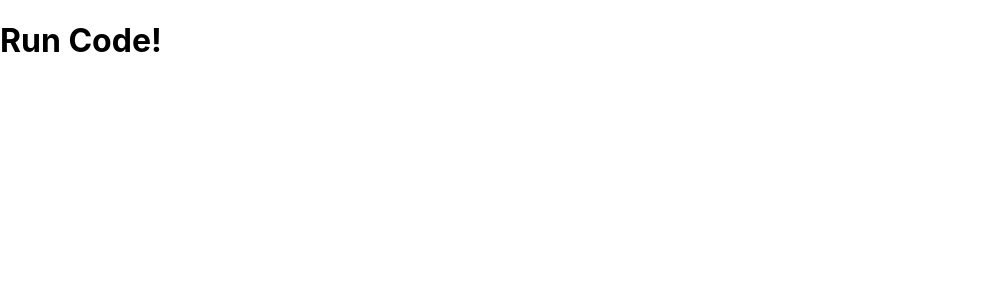
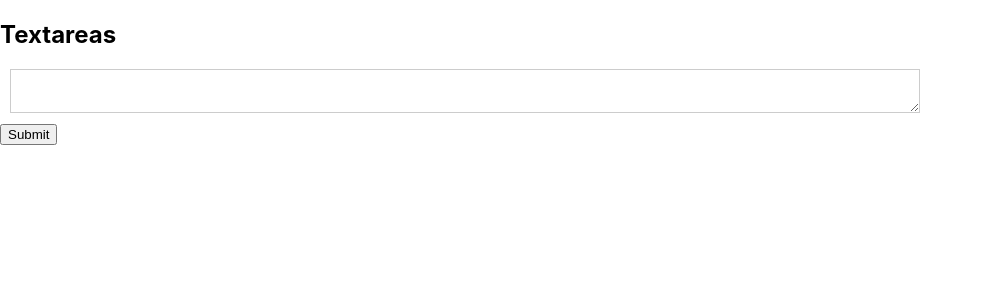
Before and after one commit to paulonteri/remote-code-execution-environment, a React (Create React App) app in the folder frontend/: page / in a window 1280 px wide. Shown: the top 300 px of the page, without its empty margins (0-983 px from the left). Built offline with nearby package versions, Linux system fonts and the light colour scheme.

Commit message:
simple form

```diff
--- /dev/null
+++ b/frontend/src/components/code/Execute.css
@@ -0,0 +1,21 @@
+div {
+  width: 100%;
+  height: 100%;
+}
+.textarea {
+  border: 1px solid #ccc;
+  font-family: inherit;
+  font-size: inherit;
+  padding: 1px 6px;
+}
+
+.textarea {
+  display: block;
+  width: 70vw;
+  min-width: 600px;
+  overflow: hidden;
+  resize: both;
+  min-height: 40px;
+  line-height: 20px;
+  margin: 10px;
+}
--- a/frontend/src/components/code/Execute.js
+++ b/frontend/src/components/code/Execute.js
@@ -1,10 +1,25 @@
 import React, { Component } from "react";
+import "./Execute.css";
 
 export default class Execute extends Component {
+  handleSubmit(event) {
+    var fm = document.getElementById("code-form");
+    var data = new FormData(fm);
+    event.preventDefault();
+  }
+
   render() {
     return (
       <div>
-        <h1>Run Code!</h1>
+        <h2>Textareas</h2>
+        <form onSubmit={this.handleSubmit} id="code-form">
+          <textarea
+            name="text"
+            className="textarea"
+            // rows="20"
+          ></textarea>
+          <button type="submit">Submit</button>
+        </form>
       </div>
     );
   }
```
